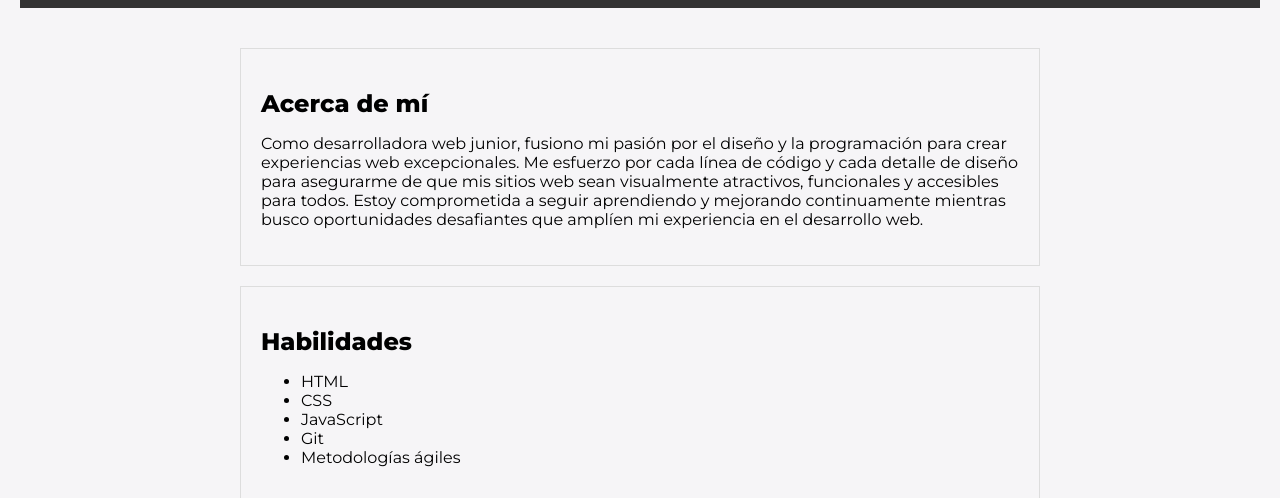
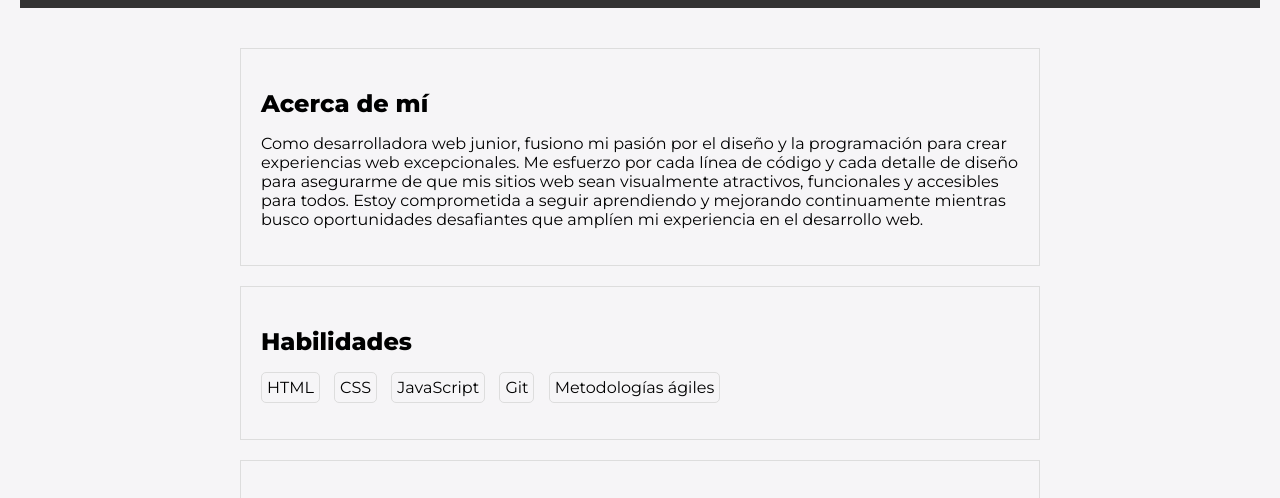
Before and after one commit to HildaEncina/cv-online.githut.io, a plain HTML site: page cv online/index.html in a window 1280 px wide. Shown: the part 292-790 px from the top of the page. Drawn offline with Linux system fonts and the light colour scheme.

Commit message:
Add files via upload

```diff
--- a/cv online/style.css
+++ b/cv online/style.css
@@ -68,6 +68,19 @@ section {
     border-radius: 1rem;
 }
 
+#habilidades ul {
+    list-style: none;
+    padding: 0;
+  }
+
+  #habilidades ul li {
+    display: inline-block;
+    padding: 5px;
+    border: 1px solid #ddd;
+    border-radius: 5px;
+    margin-right: 10px;
+  }
+
 
 .formulario fieldset{
     border: none;
```
